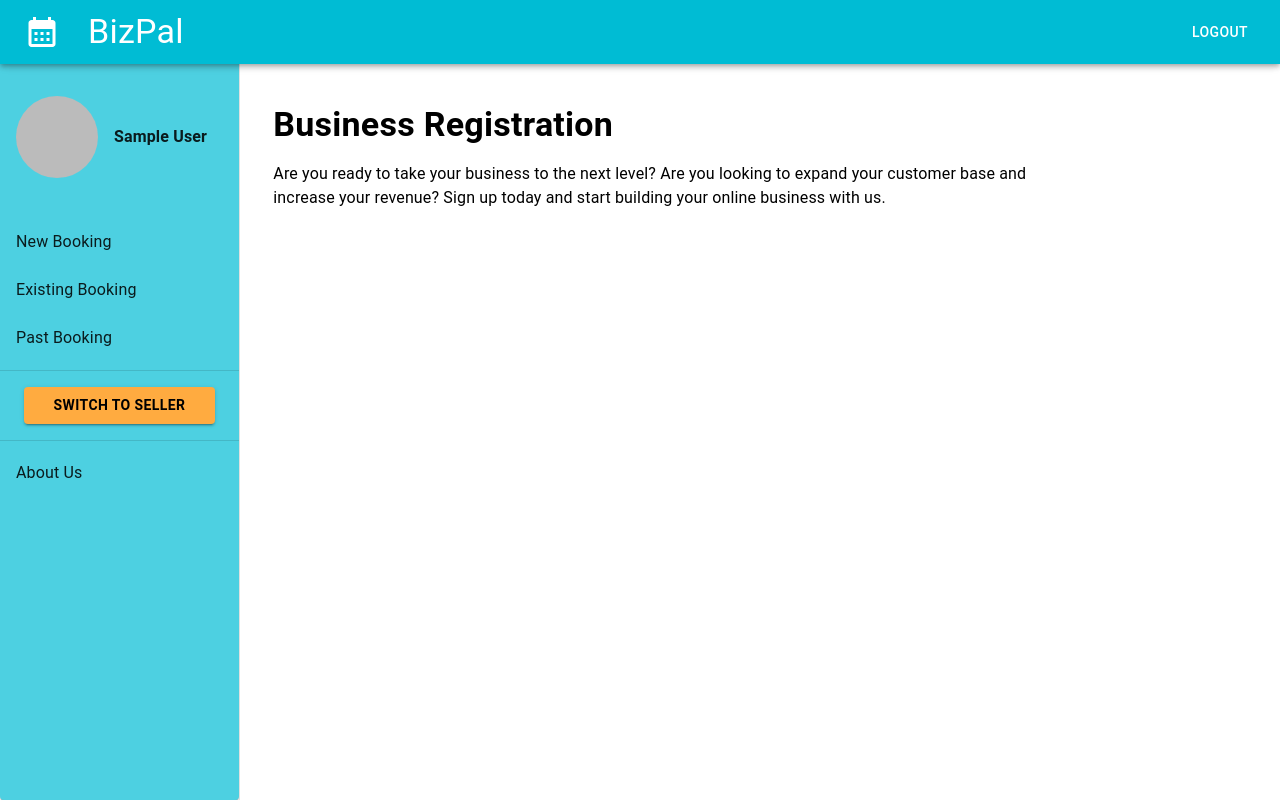
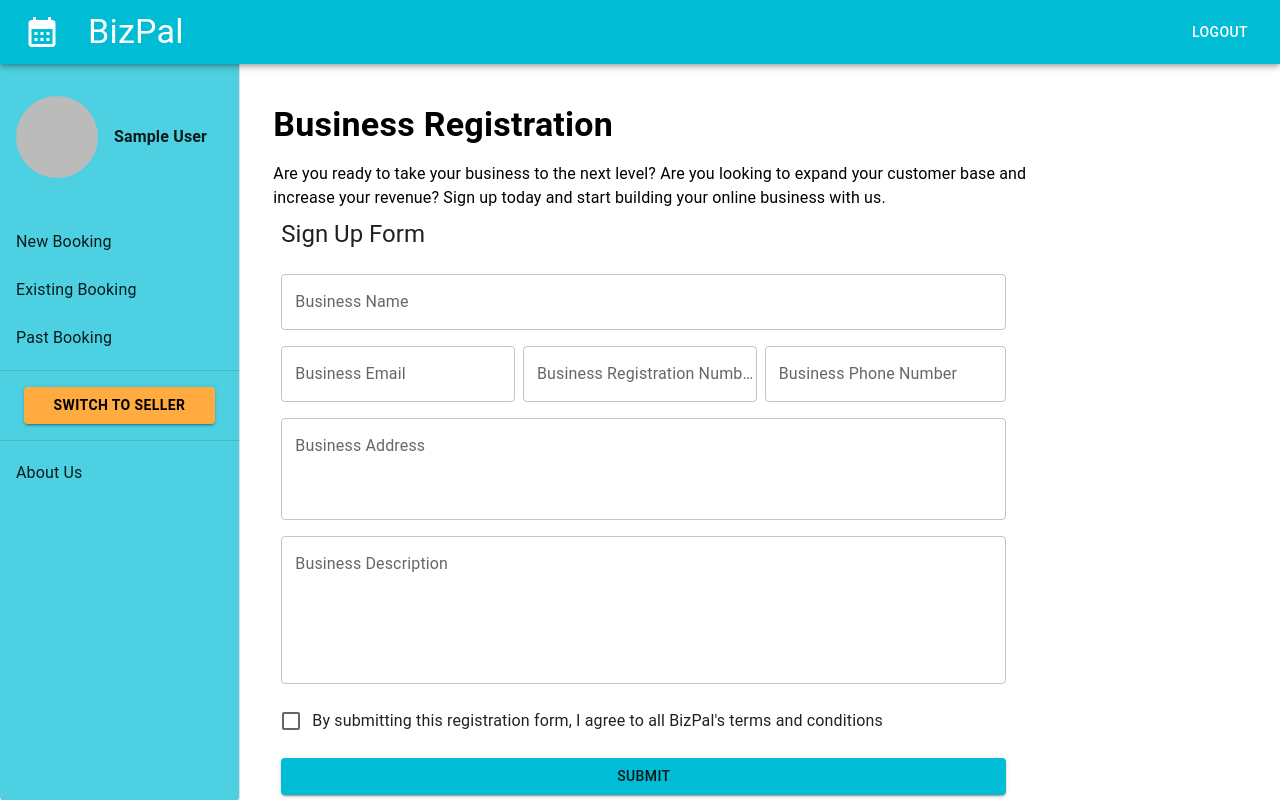
Before and after one commit to RayLate/bizpal, a Next.js app: page /business in a window 1280 px wide. Built offline with nearby package versions, Linux system fonts and the light colour scheme; no server answers; sample sign-in values are in the browser's storage.

Commit message:
create biz added

```diff
--- a/src/components/RegistrationComponents/BusinessRegistrationPage.tsx
+++ b/src/components/RegistrationComponents/BusinessRegistrationPage.tsx
@@ -1,4 +1,5 @@
 import { Box, Typography } from '@mui/material';
+import RegistrationForm from './RegistrationForm';
 
 export default function BusinessRegistrationPage() {
   return (
@@ -13,6 +14,7 @@ export default function BusinessRegistrationPage() {
           and start building your online business with us.
         </Typography>
       </Box>
+      <RegistrationForm />
     </>
   );
 }
--- /dev/null
+++ b/src/components/RegistrationComponents/RegistrationForm.tsx
@@ -0,0 +1,243 @@
+import { useFormik } from 'formik';
+import Typography from '@mui/material/Typography';
+import TextField from '@mui/material/TextField';
+import {
+  Box,
+  Grid,
+  Stack,
+  Button,
+  FormControlLabel,
+  Checkbox,
+  FormControl,
+} from '@mui/material';
+import * as Yup from 'yup';
+import { useCustomerData } from '@/context/CustomerContext';
+import { sendAPICall } from '@/context/api';
+import { log } from 'console';
+import { useRouter } from 'next/router';
+
+interface RegistrationFormValues {
+  businessName: string;
+  businessEmail: string;
+  businessAddress: string;
+  businessRegistrationNumber: string;
+  businessPhoneNumber: string;
+  businessDescription: string;
+  termCondition: boolean;
+}
+
+const phoneRegExp =
+  /^((\\+[1-9]{1,4}[ \\-]*)|(\\([0-9]{2,3}\\)[ \\-]*)|([0-9]{2,4})[ \\-]*)*?[0-9]{3,4}?[ \\-]*[0-9]{3,4}?$/;
+const registrationSchema = Yup.object().shape({
+  businessName: Yup.string()
+    .min(2, 'Business Name should be of minimum 2 characters length')
+    .required('Business name is required'),
+  businessEmail: Yup.string()
+    .email('Invalid email')
+    .required('Email is required'),
+  businessAddress: Yup.string().required('Address is required'),
+  businessRegistrationNumber: Yup.string().required(
+    'Registration number is required'
+  ),
+  businessPhoneNumber: Yup.string()
+    .matches(phoneRegExp, 'Phone number is not valid')
+    .required('Phone number is required'),
+  businessDescription: Yup.string().required(
+    'Business description is required'
+  ),
+  termCondition: Yup.boolean()
+    .oneOf([true], 'You must accept the terms and conditions')
+    .required(),
+});
+
+export default function RegistrationForm() {
+  const router = useRouter();
+  const { customer, setCustomer } = useCustomerData();
+  const initialValues: RegistrationFormValues = {
+    businessName: '',
+    businessEmail: '',
+    businessAddress: '',
+    businessRegistrationNumber: '',
+    businessPhoneNumber: '',
+    businessDescription: '',
+    termCondition: false,
+  };
+
+  const formik = useFormik({
+    initialValues: initialValues,
+    validationSchema: registrationSchema,
+    onSubmit: (values, actions) => {
+      console.log({ values, actions });
+      alert(JSON.stringify(values, null, 2));
+      const createBiz = async () => {
+        const url =
+          'https://7beqwqk0rk.execute-api.us-east-1.amazonaws.com/prod/bizs';
+        const httpMethod = 'POST';
+
+        const { termCondition: _, ...data } = values;
+        console.log({ ...data, userId: customer?.email });
+        const response = await sendAPICall({
+          url,
+          httpMethod,
+          data: { ...data, userId: customer?.email },
+        });
+
+        if (response.Status === 'SUCCESS') {
+          console.log(response);
+          actions.setSubmitting(false);
+          actions.resetForm();
+          const updateCustomer = { ...customer! };
+          setCustomer({ ...updateCustomer, isSeller: 1 });
+          router.push('/manageservice');
+        }
+      };
+      createBiz();
+    },
+  });
+  return (
+    <>
+      <Typography m={1} mb={2} variant='h5' color='Primary'>
+        Sign Up Form
+      </Typography>
+      <Box sx={{ width: '75%' }}>
+        <form onSubmit={formik.handleSubmit}>
+          <TextField
+            label='Business Name'
+            id='businessName'
+            name='businessName'
+            value={formik.values.businessName}
+            onChange={formik.handleChange}
+            error={
+              formik.touched.businessName && Boolean(formik.errors.businessName)
+            }
+            placeholder='Business Name'
+            fullWidth
+            sx={{ m: 1 }}
+            helperText={
+              formik.touched.businessName && formik.errors.businessName
+            }
+          />
+          <Grid container>
+            <Grid item md={4}>
+              <TextField
+                label='Business Email'
+                id='businessEmail'
+                name='businessEmail'
+                value={formik.values.businessEmail}
+                onChange={formik.handleChange}
+                error={
+                  formik.touched.businessEmail &&
+                  Boolean(formik.errors.businessEmail)
+                }
+                placeholder='Business Email'
+                type='email'
+                sx={{ m: 1, width: '100%', pr: 1 }}
+                helperText={
+                  formik.touched.businessEmail && formik.errors.businessEmail
+                }
+              />
+            </Grid>
+            <Grid item md={4}>
+              <TextField
+                label='Business Registration Number'
+                id='businessRegistrationNumber'
+                name='businessRegistrationNumber'
+                value={formik.values.businessRegistrationNumber}
+                onChange={formik.handleChange}
+                error={
+                  formik.touched.businessRegistrationNumber &&
+                  Boolean(formik.errors.businessRegistrationNumber)
+                }
+                placeholder='Business Registration Number'
+                sx={{ m: 1, width: '100%', pr: 1 }}
+                helperText={
+                  formik.touched.businessRegistrationNumber &&
+                  formik.errors.businessRegistrationNumber
+                }
+              />
+            </Grid>
+            <Grid item md={4}>
+              <TextField
+                label='Business Phone Number'
+                id='businessPhoneNumber'
+                name='businessPhoneNumber'
+                value={formik.values.businessPhoneNumber}
+                onChange={formik.handleChange}
+                error={
+                  formik.touched.businessPhoneNumber &&
+                  Boolean(formik.errors.businessPhoneNumber)
+                }
+                placeholder='Business Phone Number'
+                sx={{ m: 1, width: '100%' }}
+                helperText={
+                  formik.touched.businessPhoneNumber &&
+                  formik.errors.businessPhoneNumber
+                }
+              />
+            </Grid>
+          </Grid>
+          <TextField
+            label='Business Address'
+            id='businessAddress'
+            name='businessAddress'
+            value={formik.values.businessAddress}
+            onChange={formik.handleChange}
+            error={
+              formik.touched.businessAddress &&
+              Boolean(formik.errors.businessAddress)
+            }
+            placeholder='Business Address'
+            fullWidth
+            multiline
+            minRows={3}
+            sx={{ m: 1 }}
+            helperText={
+              formik.touched.businessAddress && formik.errors.businessAddress
+            }
+          />
+          <TextField
+            label='Business Description'
+            id='businessDescription'
+            name='businessDescription'
+            value={formik.values.businessDescription}
+            onChange={formik.handleChange}
+            error={
+              formik.touched.businessDescription &&
+              Boolean(formik.errors.businessDescription)
+            }
+            placeholder='Business Description'
+            multiline
+            fullWidth
+            sx={{ m: 1 }}
+            minRows={5}
+            helperText={
+              formik.touched.businessDescription &&
+              formik.errors.businessDescription
+            }
+          />
+          <Stack m={1} width='100%' textAlign='end' gap={2}>
+            <FormControl
+              error={
+                formik.touched.termCondition &&
+                Boolean(formik.errors.termCondition)
+              }
+            >
+              <FormControlLabel
+                id='termCondition'
+                name='termCondition'
+                control={<Checkbox checked={formik.values.termCondition} />}
+                onChange={formik.handleChange}
+                label={
+                  "By submitting this registration form, I agree to all BizPal's terms and conditions"
+                }
+              />
+            </FormControl>
+            <Button variant='contained' color='primary' type='submit'>
+              Submit
+            </Button>
+          </Stack>
+        </form>
+      </Box>
+    </>
+  );
+}
```
Also changed, not shown: src/components/NewBookingComponents/ItemCard.tsx (+7 -4 lines), src/pages/manageservice/index.tsx (added, +13 -0 lines).
